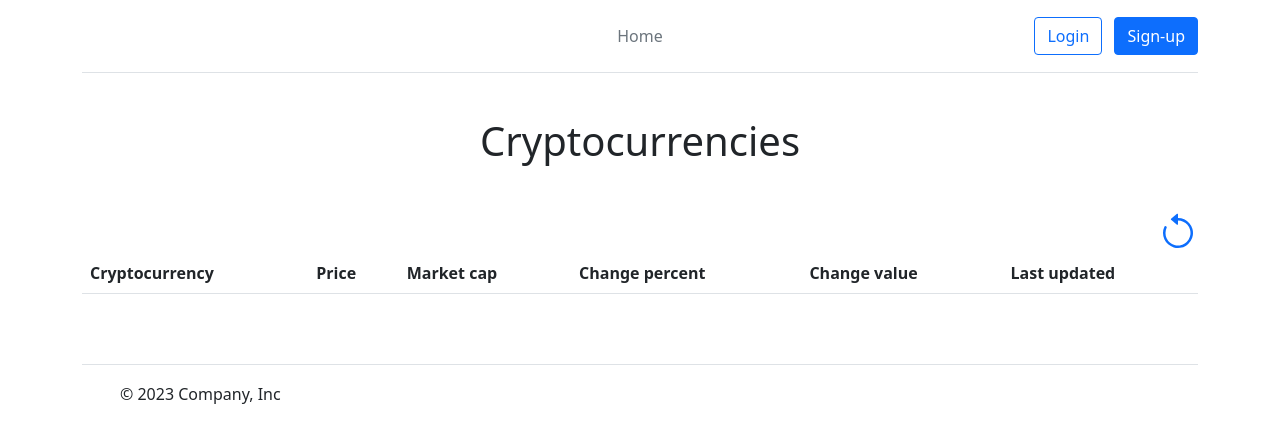
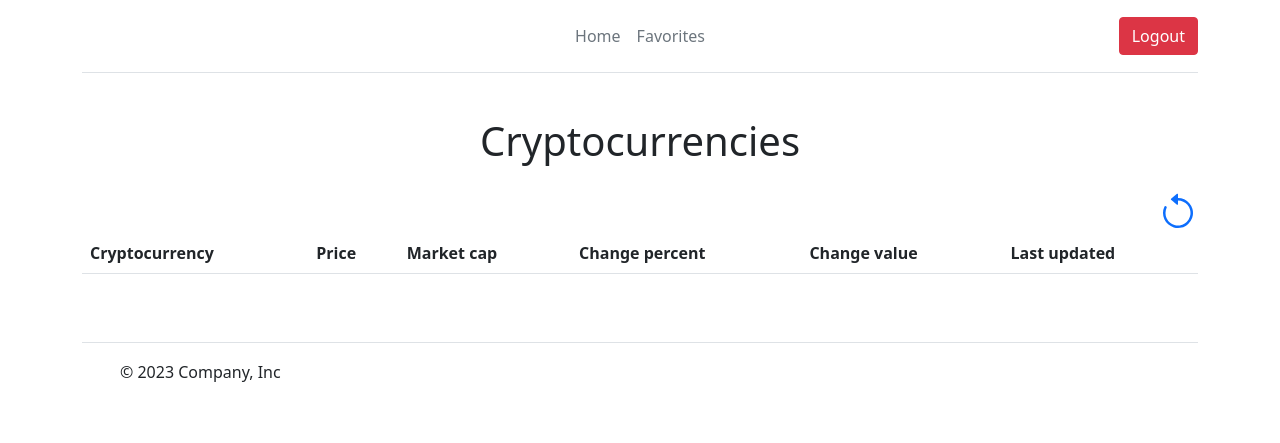
Before and after one commit to Koljisae/flask_parser, a Flask app: page /home in a window 1280 px wide. Shown: the top 443 px of the page. Run offline with Flask 3, Linux system fonts and the light colour scheme; the visitor is signed in with stand-in values (Sample User, id 1); data that the repository does not hold is empty; some libraries are stand-ins or nearby versions.

Commit message:
Modified templates

```diff
--- a/parser/templates/home.html
+++ b/parser/templates/home.html
@@ -2,13 +2,12 @@
 {% block title %}{{ title }}{% endblock %}
 
 {% block content %}
-
 <div class="container themed-container">
     <div style="height: 20px;"></div>
 
     <h1 style="text-align: center;">Cryptocurrencies</h1>
 
-    <div style="height: 40px;"></div>
+    <div style="height: 20px;"></div>
 
     <div style="text-align: right;">
         <a href="{{ url_for('views.update_crypto') }}">
@@ -43,8 +42,46 @@
                 {% endfor %}
             </tbody>
         </table>
+    </div>
 
-        <div style="height: 30px;"></div>
+
+
+
+
+
+
+
+
+    <div style="height: 20px;"></div>
+    <div class="p-1 container row mb-2" style="margin: auto;">
+        <div class="col-3"></div>
+        <div class="col-6">
+            {% if currencies.total %}
+            <nav aria-label="Page navigation example">
+                <ul class="pagination justify-content-center">
+                    {% if currencies.has_prev %}
+                        <li class="page-item"><a class="page-link" style="color: black;" href="{{ url_for('views.home', page=currencies.prev_num) }}">Previous</a></li>
+                    {% else %}
+                        <li class="page-item disabled"><a class="page-link" href="#">Previous</a></li>
+                    {% endif %}
+
+                        {% for p in currencies.iter_pages() %}
+                          {% if currencies.page == p %}
+                            <li class="page-item"><a class="page-link">{{ p }}</a></li>
+                          {% elif p > currencies.page - 3 and p < currencies.page + 3 %}
+                            <li class="page-item"><a class="page-link" style="color: black;" href="{{ url_for('views.home', page=p) }}">{{ p }}</a></li>
+                          {% endif %}
+                        {% endfor %}
+
+                    {% if currencies.has_next %}
+                        <li class="page-item"><a class="page-link" style="color: black;" href="{{ url_for('views.home', page=currencies.next_num) }}">Next</a></li>
+                    {% else %}
+                        <li class="page-item disabled"><a class="page-link" href="#">Next</a></li>
+                    {% endif %}
+                </ul>
+            </nav>
+            {% endif %}
+        </div>
     </div>
 </div>
 
--- a/parser/templates/include/header.html
+++ b/parser/templates/include/header.html
@@ -7,12 +7,19 @@
         </div>
 
         <ul class="nav col-12 col-md-auto mb-2 justify-content-center mb-md-0">
-        <li><a href="#" class="nav-link px-2 link-secondary">Home</a></li>
+            <li><a href="{{ url_for('views.home') }}" class="nav-link px-2 link-secondary">Home</a></li>
+            {% if current_user.is_authenticated %}
+            <li><a href="{{ url_for('views.home') }}" class="nav-link px-2 link-secondary">Favorites</a></li>
+            {% endif %}
         </ul>
 
         <div class="col-md-3 text-end">
+            {% if current_user.is_authenticated %}
+            <a href="{{ url_for('auth.user_logout') }}" type="button" class="btn btn-danger">Logout</a>
+            {% else %}
             <a href="{{ url_for('auth.user_login') }}" type="button" class="btn btn-outline-primary me-2">Login</a>
-        <a href="{{ url_for('auth.user_register') }}" type="button" class="btn btn-primary">Sign-up</a>
+            <a href="{{ url_for('auth.user_register') }}" type="button" class="btn btn-primary">Register</a>
+            {% endif %}
         </div>
     </header>
 </div>
```
Also changed, not shown: parser/templates/login.html (+12 -3 lines), parser/templates/register.html (+15 -3 lines). Lines whose indentation alone changed are shown as unchanged.
